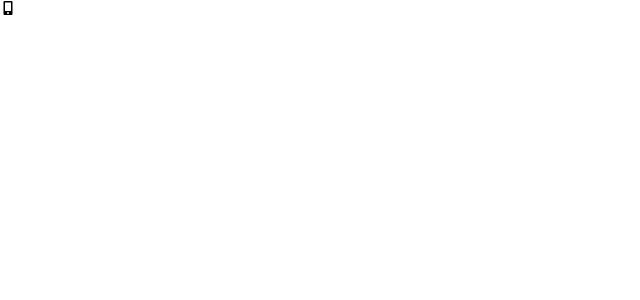
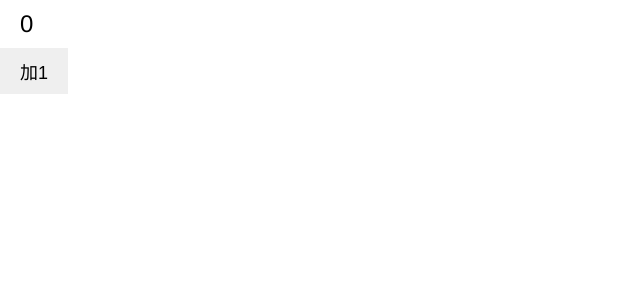
Before and after one commit to wangyupeng993/ReactDemo, a React (Create React App) app: page / in a window 1280 px wide. Shown: the top 300 px of the page, without its empty margins (0-640 px from the left). Built offline with nearby package versions, Linux system fonts and the light colour scheme.

Commit message:
学习 react 自身的state 状态管理

```diff
--- a/package.json
+++ b/package.json
@@ -3,6 +3,8 @@
   "version": "0.1.0",
   "private": true,
   "dependencies": {
+    "axios": "^0.19.0",
+    "prop-types": "^15.7.2",
     "react": "^16.8.2",
     "react-dom": "^16.8.2",
     "react-scripts": "2.1.5"
--- a/src/App.js
+++ b/src/App.js
@@ -1,14 +1,10 @@
 import React, { Component } from 'react';
-import './assets/css/icon.css';
-import './assets/css/main.css';
-import './assets/css/public.css';
-import './assets/css/style.css';
-import './assets/css/transition.css';
+import Title from "./components/title";
 
 class App extends Component {
   render() {
     return (
-      <div className="app-main"><i className="cuIcon-mobilefill"></i></div>
+      <div className="app-main"><Title title={'我是模块化组件！！！'} /></div>
     );
   }
 }
--- a/src/assets/css/main.css
+++ b/src/assets/css/main.css
@@ -51,19 +51,19 @@
 }
 
 
-.text-size-xs{
+.text-xs{
     font-size:14px !important;
 }
-.text-size-sl{
+.text-sm{
     font-size:18px !important;
 }
-.text-size-sm{
+.text-sl{
     font-size:24px !important;
 }
-.text-size-lg{
+.text-lg{
     font-size:30px !important;
 }
-.text-size-xl{
+.text-xl{
     font-size:36px !important;
 }
 
--- /dev/null
+++ b/src/components/title/index.js
@@ -0,0 +1,43 @@
+import React, { Component }  from 'react'
+import PropTypes from 'prop-types'
+
+class Title extends Component {
+    constructor (props) {
+        super(props)
+        this.state = {
+            n: 0
+        }
+        this.handle = this.handle.bind(this)
+    }
+    static defaultProps = {title: '这是定义默认值！！！'}
+
+    handle () {
+        console.log(123456789)
+        console.log(this)
+    }
+
+    handle2 = () => {
+        console.log('使用箭头函数防止this指向更改！！！')
+        console.log(this)
+    }
+
+    add = async () => {
+        await this.setState({
+            n: this.state.n + 1
+        })
+        await console.log(this.state.n)
+    }
+
+    render () {
+        return (<React.Fragment>
+            <p className='padding-lr-sm padding-tb-xs text-sl'>{this.state.n}</p>
+            <button onClick={this.add} className='padding-lr-sm padding-tb-xs text-sm'>加1</button>
+        </React.Fragment>)
+    }
+}
+
+Title.propTypes = {
+    title: PropTypes.string
+}
+
+export default Title;
--- a/src/index.js
+++ b/src/index.js
@@ -1,5 +1,10 @@
 import React from 'react';
 import ReactDOM from 'react-dom';
+import './assets/css/icon.css';
+import './assets/css/main.css';
+import './assets/css/public.css';
+import './assets/css/style.css';
+import './assets/css/transition.css';
 import App from './App'
 
 import * as serviceWorker from './serviceWorker';
```
Also changed, not shown: src/utils/request.js (added), 1 other file (tests, documents, lock files or other folders).
